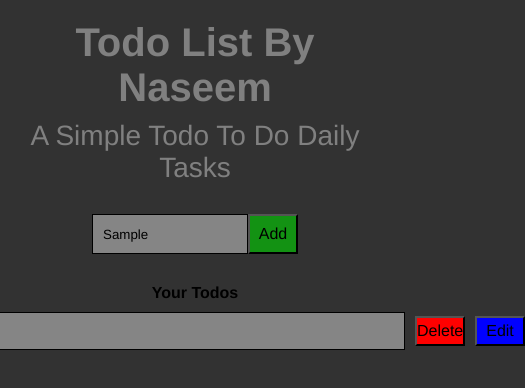
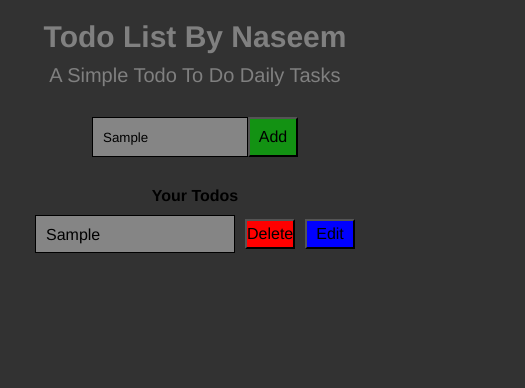
Before and after one commit to Gitnaseem745/todo-in-js, a plain HTML site: page index.html in a window 390 px wide. Both pictures are taken after typing "Sample" into the empty fields and a click on the button "Add". Shown: the whole page, 525 px wide, since content can reach past the window. Drawn offline with Linux system fonts and the light colour scheme.

Commit message:
#more responsive

```diff
--- a/style.css
+++ b/style.css
@@ -60,3 +60,14 @@ html, body{
     height: 40%;
     width: 40%;
 }
+
+/* responsiveness */
+
+@media (max-width: 576px){
+    .main .title{
+        font-size: 30px;
+    }
+    .main .sub-title{
+        font-size: 20px;
+    }
+}
--- a/todo.js
+++ b/todo.js
@@ -15,7 +15,8 @@ const addTodo = document.querySelector('.add-todo').addEventListener('click', fu
     todo.style.backgroundColor = '#858585';
     todo.style.border = '1px solid black';
     todo.style.height = '38px';
-    todo.style.width = '540px';
+    todo.style.width = '200px';
+    todo.style.overflowX = 'scroll';
     todo.style.padding = '10px';
     todo.appendChild(todoText);
     todoContainer.appendChild(todo);
@@ -49,7 +50,7 @@ const addTodo = document.querySelector('.add-todo').addEventListener('click', fu
     editBtn.addEventListener('click', function(){
 
         todo.contentEditable = 'true';
-
+        editBtn.remove()
         const saveBtn = document.createElement('button');
         const saveText = document.createTextNode('Save');
         saveBtn.style.backgroundColor = 'Yellow';
@@ -64,6 +65,7 @@ const addTodo = document.querySelector('.add-todo').addEventListener('click', fu
         saveBtn.addEventListener('click', function(){
             todo.contentEditable = 'false'
             saveBtn.remove()
+            todoContainer.append(editBtn)
     })
     })
 })
```
